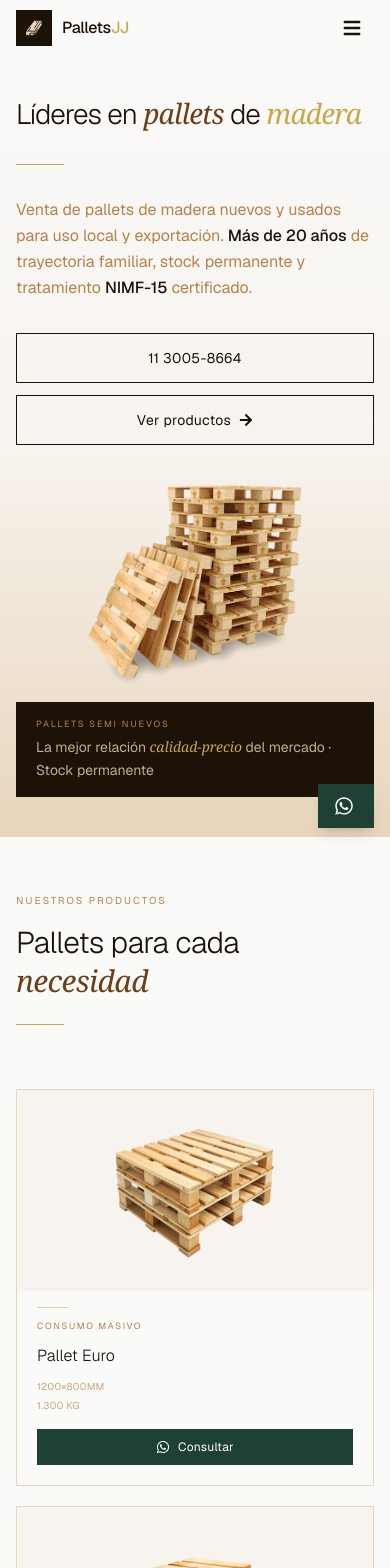
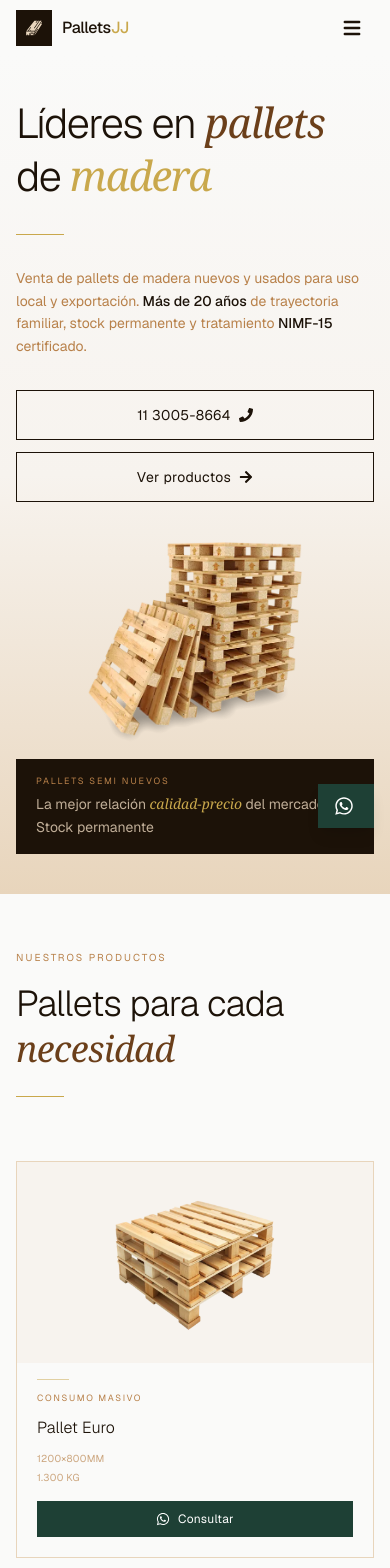
Before and after one commit to VM-Studio/wood-pallet, a Next.js app: page / in a window 390 px wide. Shown: the top 1568 px of the page. Built offline with nearby package versions, Linux system fonts and the light colour scheme.

Commit message:
fix: hero title responsive, subtitle smaller mobile, phone icon, section-title bigger

```diff
--- a/src/app/globals.css
+++ b/src/app/globals.css
@@ -116,7 +116,7 @@ em {
 
   /* Título de sección */
   .section-title {
-    @apply text-3xl md:text-4xl font-light text-brand-dark leading-tight;
+    @apply text-4xl md:text-5xl font-light text-brand-dark leading-tight;
     letter-spacing: -0.02em;
   }
 
--- a/src/components/sections/HeroSection.tsx
+++ b/src/components/sections/HeroSection.tsx
@@ -2,7 +2,7 @@
 
 import { useRef } from 'react'
 import { motion, useInView } from 'framer-motion'
-import { FaArrowRight } from 'react-icons/fa'
+import { FaArrowRight, FaPhone } from 'react-icons/fa'
 import Link from 'next/link'
 import Image from 'next/image'
 import { EMPRESA } from '@/lib/constants'
@@ -44,8 +44,8 @@ export default function HeroSection() {
             {/* H1 */}
             <FadeUp delay={0.08} inView={inView}>
               <h1
-                className="font-light text-brand-dark leading-tight"
-                style={{ fontSize: 'clamp(1.75rem, 5vw, 5.5rem)', letterSpacing: '-0.03em', overflowWrap: 'break-word' }}
+                className="font-light text-brand-dark leading-tight text-[2.6rem] md:text-[clamp(2rem,5vw,5.5rem)]"
+                style={{ letterSpacing: '-0.03em', overflowWrap: 'break-word' }}
               >
                 Líderes en{' '}
                 <em className="text-brand-brown">pallets</em>{' '}
@@ -65,7 +65,7 @@ export default function HeroSection() {
 
             {/* Párrafo */}
             <FadeUp delay={0.32} inView={inView}>
-              <p className="text-brand-tan leading-relaxed sm:max-w-md">
+              <p className="text-brand-tan leading-relaxed text-sm sm:text-base sm:max-w-md">
                 Venta de pallets de madera nuevos y usados para uso local y exportación.{' '}
                 <span className="font-medium text-brand-dark">Más de 20 años</span> de
                 trayectoria familiar, stock permanente y tratamiento{' '}
@@ -81,6 +81,7 @@ export default function HeroSection() {
                   className="btn-outline w-full sm:w-auto justify-center"
                 >
                   {EMPRESA.telefono}
+                  <FaPhone className="text-sm" />
                 </a>
                 <Link href="/productos" className="btn-outline w-full sm:w-auto justify-center">
                   Ver productos
```
